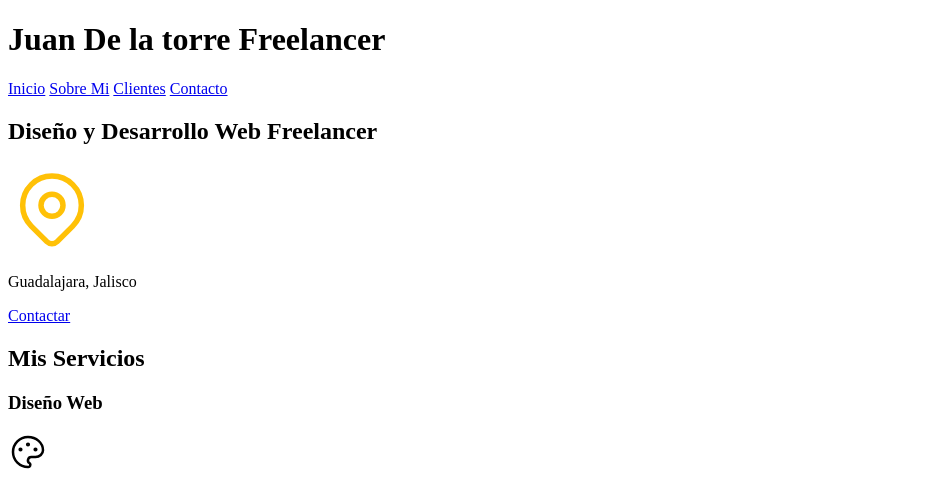
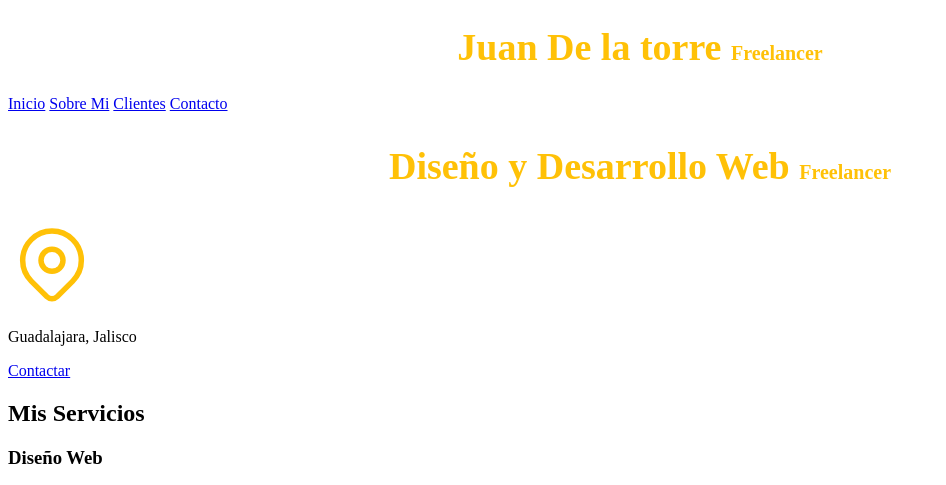
Before and after one commit to LilyVargas1/Juan_Pagina1, a plain HTML site: page index.html in a window 1280 px wide. Shown: the top 485 px of the page, without its empty margins (0-946 px from the left). Drawn offline with Linux system fonts and the light colour scheme.

Commit message:
Agregando colores en el CSS con :root

```diff
--- a/index.html
+++ b/index.html
@@ -5,10 +5,13 @@
     <meta http-equiv="X-UA-Compatible" content="IE=edge">
     <meta name="viewport" content="width=device-width, initial-scale=1.0">
     <title>Diseñador Freelancer</title>
+    <link rel="preload" href="styles.css" as="style">
+    <link rel="stylesheet" href="styles.css">
 </head>
 <body>
     <header>
-        <h1>Juan De la torre Freelancer</h1>
+        <h1 class="titulo">Juan De la torre
+            <span>Freelancer</span></h1>
     </header>
 
     <nav>
@@ -19,7 +22,8 @@
     </nav>
 
     <section>
-        <h2>Diseño y Desarrollo Web Freelancer</h2>
+        <h2 class="titulo">Diseño y Desarrollo Web
+            <span>Freelancer</span></h2>
         <svg xmlns="http://www.w3.org/2000/svg" class="icon icon-tabler icon-tabler-map-pin" width="88" height="88" viewBox="0 0 24 24" stroke-width="1.5" stroke="#FFC107" fill="none" stroke-linecap="round" stroke-linejoin="round">
             <path stroke="none" d="M0 0h24v24H0z" fill="none"/>
             <circle cx="12" cy="11" r="3" />
--- /dev/null
+++ b/styles.css
@@ -0,0 +1,25 @@
+:root {
+    --blanco: #ffffff;
+    --oscuro: #212121;
+    --primario: #FFC107;
+    --secundario: #0097A7;
+    --gris: #757575;
+}
+
+html {
+    font-size: 62.5%;
+}
+
+body {
+    font-size: 16px; /* 1rem = 10px */
+}
+
+.titulo {
+    text-align: center;
+    font-size: 3.8rem;
+    color: var(--primario);
+}
+
+.titulo span {
+    font-size: 2rem;
+}
```
